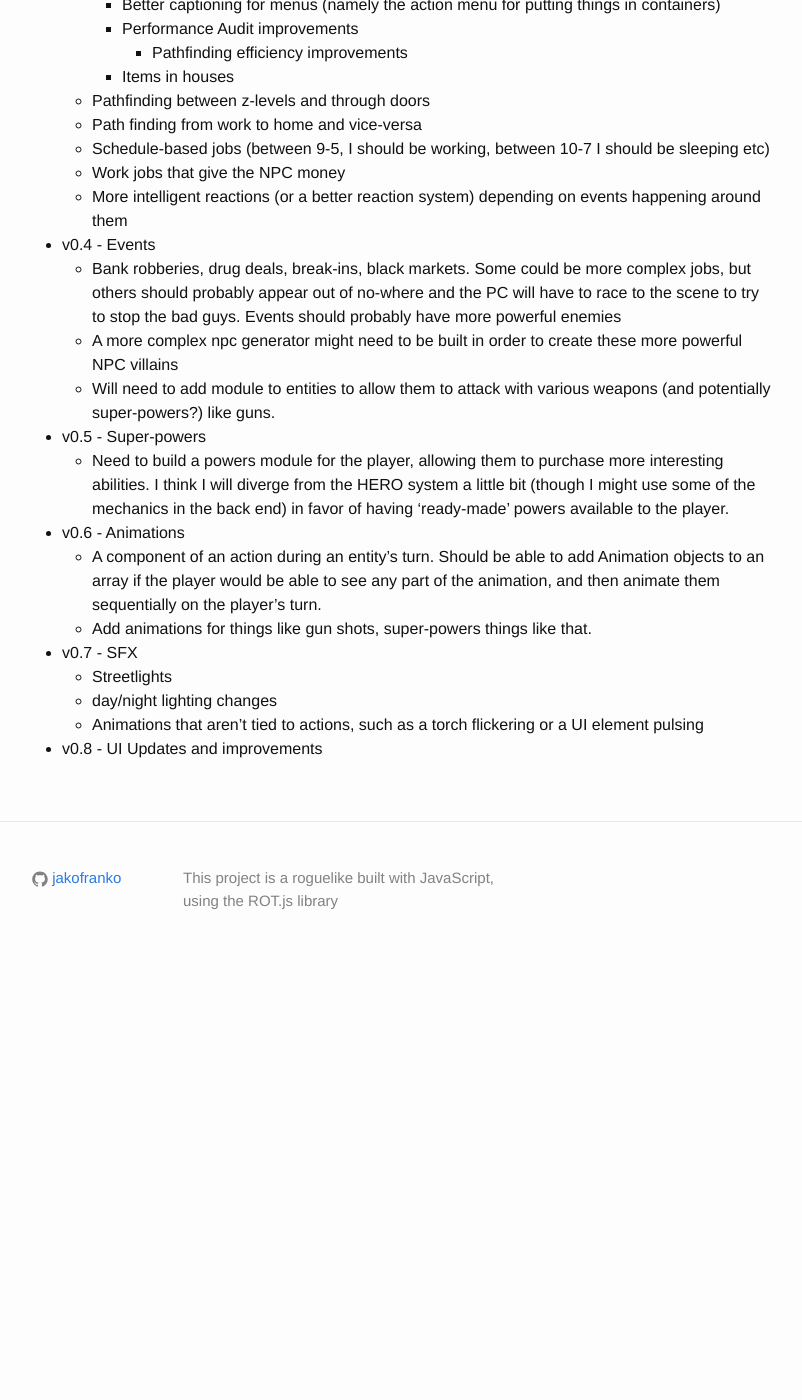
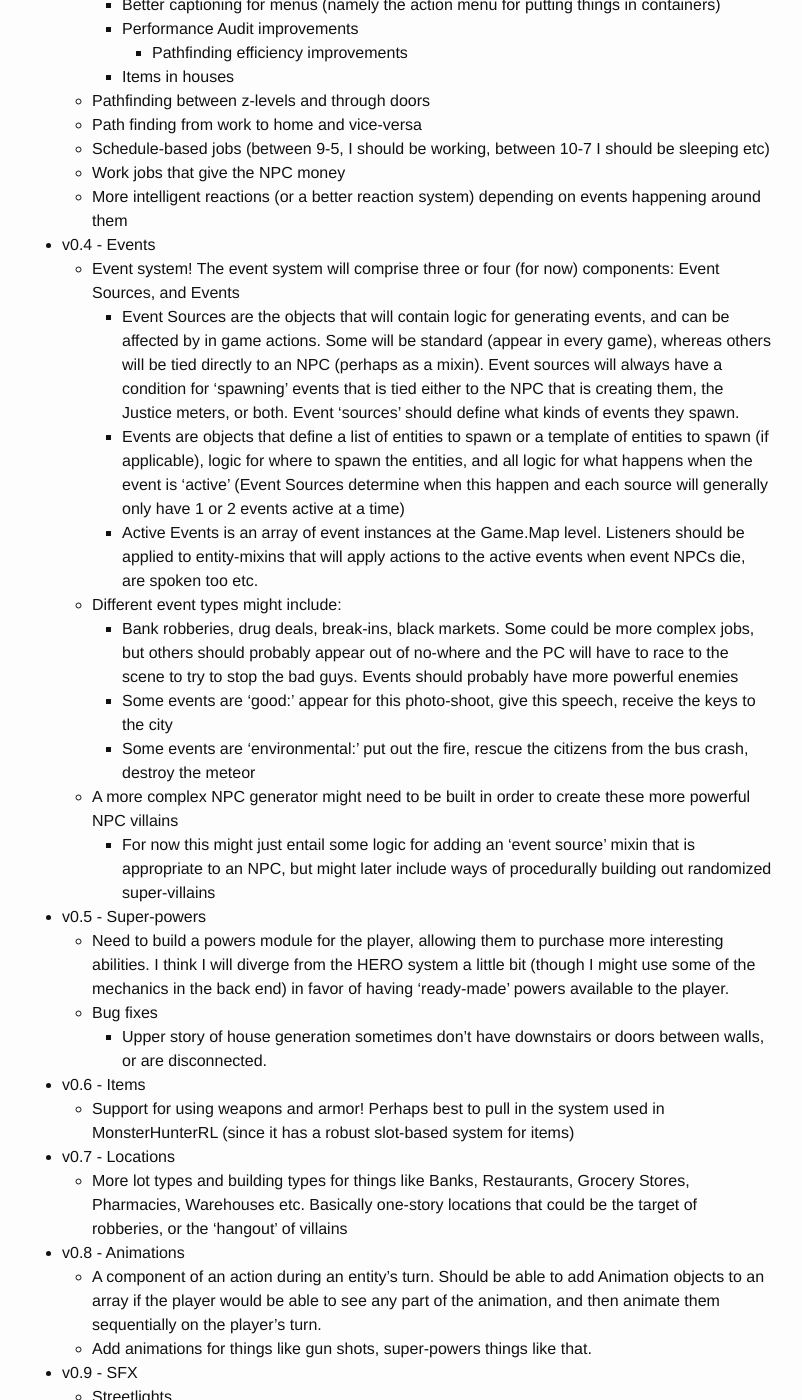
Before and after one commit to jakofranko/hero, a Jekyll site: the page built from version-plan.md, in a window 1280 px wide and 1400 px high, scrolled down 522 px. Shown: the whole window, without its empty margins (238-1040 px from the left). Built offline with Jekyll 4.4.1, drawn with Linux system fonts in a browser that asks for light colours; before the commit the page ends 1494 px from its top, so only the background shows below that; some of the changed text lies outside the part shown.

Commit message:
Updated version plan page

```diff
--- a/version-plan.md
+++ b/version-plan.md
@@ -25,16 +25,29 @@ layout: page
   * Work jobs that give the NPC money
   * More intelligent reactions (or a better reaction system) depending on events happening around them
 * v0.4 - Events
-  * Bank robberies, drug deals, break-ins, black markets. Some could be more complex jobs, but others should probably appear out of no-where and the PC will have to race to the scene to try to stop the bad guys. Events should probably have more powerful enemies
-  * A more complex npc generator might need to be built in order to create these more powerful NPC villains
-  * Will need to add module to entities to allow them to attack with various weapons (and potentially super-powers?) like guns.
+  * Event system! The event system will comprise three or four (for now) components: Event Sources, and Events
+    * Event Sources are the objects that will contain logic for generating events, and can be affected by in game actions. Some will be standard (appear in every game), whereas others will be tied directly to an NPC (perhaps as a mixin). Event sources will always have a condition for 'spawning' events that is tied either to the NPC that is creating them, the Justice meters, or both. Event 'sources' should define what kinds of events they spawn.
+    * Events are objects that define a list of entities to spawn or a template of entities to spawn (if applicable), logic for where to spawn the entities, and all logic for what happens when the event is 'active' (Event Sources determine when this happen and each source will generally only have 1 or 2 events active at a time)
+    * Active Events is an array of event instances at the Game.Map level. Listeners should be applied to entity-mixins that will apply actions to the active events when event NPCs die, are spoken too etc.
+  * Different event types might include:
+    * Bank robberies, drug deals, break-ins, black markets. Some could be more complex jobs, but others should probably appear out of no-where and the PC will have to race to the scene to try to stop the bad guys. Events should probably have more powerful enemies
+    * Some events are 'good:' appear for this photo-shoot, give this speech, receive the keys to the city
+    * Some events are 'environmental:' put out the fire, rescue the citizens from the bus crash, destroy the meteor
+  * A more complex NPC generator might need to be built in order to create these more powerful NPC villains
+    * For now this might just entail some logic for adding an 'event source' mixin that is appropriate to an NPC, but might later include ways of procedurally building out randomized super-villains
 * v0.5 - Super-powers
   * Need to build a powers module for the player, allowing them to purchase more interesting abilities. I think I will diverge from the HERO system a little bit (though I might use some of the mechanics in the back end) in favor of having 'ready-made' powers available to the player.
-* v0.6 - Animations
+  * Bug fixes
+    * Upper story of house generation sometimes don't have downstairs or doors between walls, or are disconnected.
+* v0.6 - Items
+  * Support for using weapons and armor! Perhaps best to pull in the system used in MonsterHunterRL (since it has a robust slot-based system for items)
+* v0.7 - Locations
+  * More lot types and building types for things like Banks, Restaurants, Grocery Stores, Pharmacies, Warehouses etc. Basically one-story locations that could be the target of robberies, or the 'hangout' of villains
+* v0.8 - Animations
   * A component of an action during an entity's turn. Should be able to add Animation objects to an array if the player would be able to see any part of the animation, and then animate them sequentially on the player's turn.
   * Add animations for things like gun shots, super-powers things like that.
-* v0.7 - SFX
+* v0.9 - SFX
   * Streetlights
   * day/night lighting changes
   * Animations that aren't tied to actions, such as a torch flickering or a UI element pulsing
-* v0.8 - UI Updates and improvements
+* v0.10 - UI Updates and improvements
```
